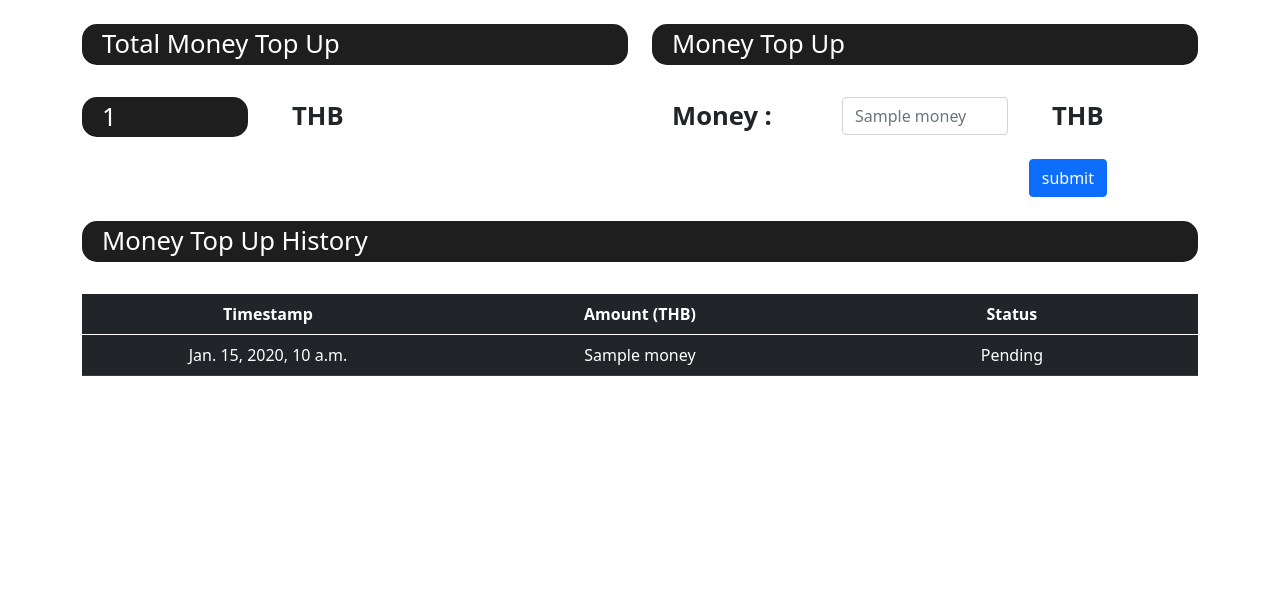
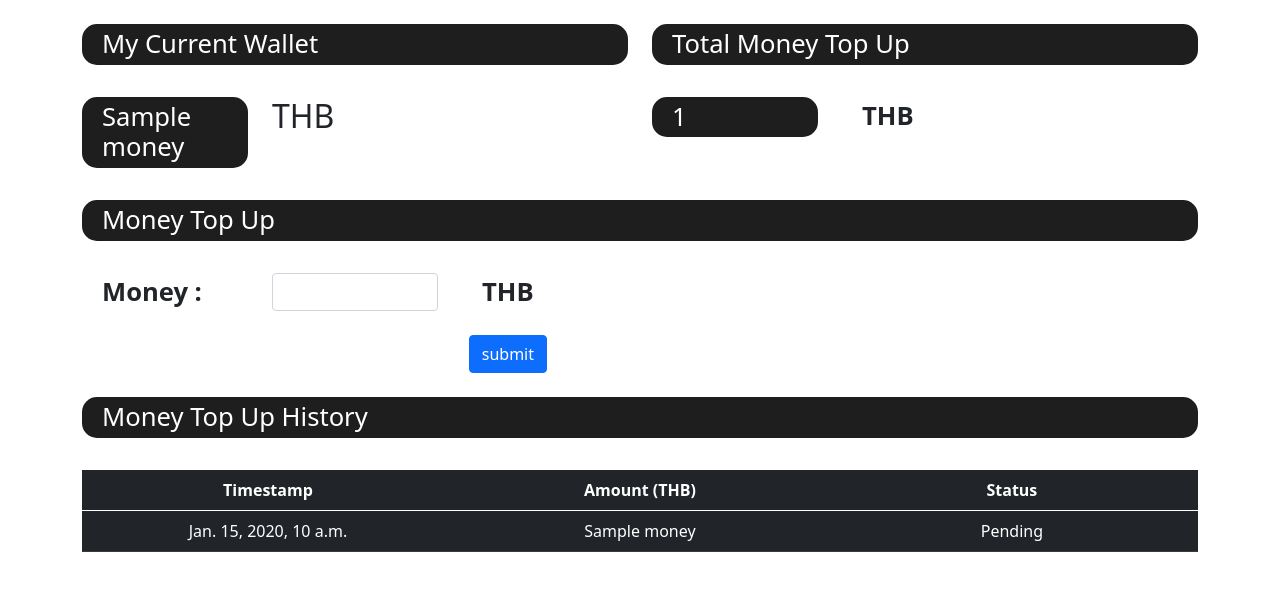
Before and after one commit to Lullabyjk/system_energy_trading, a Django app: template templates/topUp.html in a window 1280 px wide. Shown: the part 56-647 px from the top of the page. Run offline with Django 3.2, Linux system fonts and the light colour scheme; the template is opened without the code that fills it: most values are stand-ins (such as "Sample title", 1, 10 or a date in 2020); some libraries are stand-ins or nearby versions.

Commit message:
Update topUp.html

```diff
--- a/templates/topUp.html
+++ b/templates/topUp.html
@@ -49,6 +49,18 @@
 <br>
 <div class="form-group row">
   <div class='col-6'>
+    <h2 align='left' style="font-size:2vw;background-color:rgb(31, 30, 30);color: rgb(255, 255, 255);border-radius: 15px;padding: 5px;padding-left: 20px;">My Current Wallet</h2>
+    <br>
+    <div class="form-group row">
+      <div class="col-4">
+        <h2 align='left' style="font-size:2vw;background-color:rgb(31, 30, 30);color: rgb(255, 255, 255);border-radius: 15px;padding: 5px;padding-left: 20px;">{{money}}</h2>
+      </div>
+      <div class="col-2">
+        <h2>THB</h2>
+      </div>
+    </div>
+  </div>
+  <div class='col-6'>
     <h2 align='left' style="font-size:2vw;background-color:rgb(31, 30, 30);color: rgb(255, 255, 255);border-radius: 15px;padding: 5px;padding-left: 20px;">Total Money Top Up</h2>
     <br>
     <div class="form-group row">
@@ -61,24 +73,25 @@
     </div>
   </div>
 
-  <div class='col-6'>
+  <div class='col-12'>
+    <br>
     <h2 align='left' style="font-size:2vw;background-color:rgb(31, 30, 30);color: rgb(255, 255, 255);border-radius: 15px;padding: 5px;padding-left: 20px;">Money Top Up</h2>
     <br>
     <form action="/topUp/" method="post" >
       {% csrf_token %}
       <div class = "form-group row">
-        <div class="col-4">
+        <div class="col-2">
           <div style="font-weight: bold;padding-left: 20px;font-size: 2vw;">Money :</div>
         </div>
-        <div class="col-4" style="margin: auto;margin-left:0px;margin-right:0px;">
-          <input type="text" min="0" class="form-control" name="moneyTopUp" placeholder="{{money}}" required>
+        <div class="col-2" style="margin: auto;margin-left:0px;margin-right:0px;">
+          <input type="text" min="0" class="form-control" name="moneyTopUp" required>
         </div>
         <div class="col-2">
           <div style="font-weight: bold;padding-left: 20px;font-size: 2vw;">THB</div>
         </div>
       </div>
       <br>
-      <div class="col-10" >
+      <div class="col-5" >
         <input style="float: right;" type="submit" value="submit" class="btn btn-primary ">
       </div>
 
```
